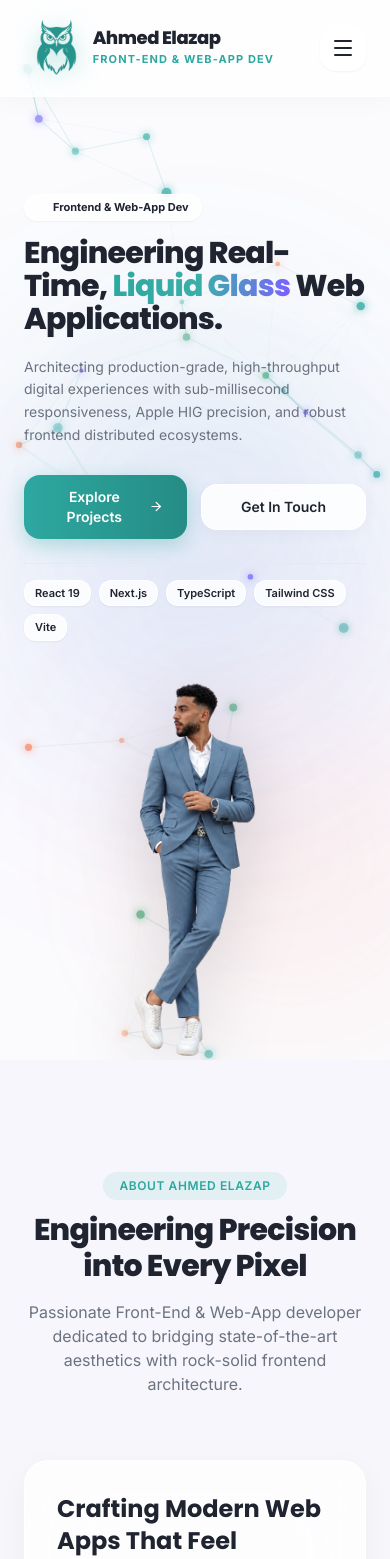
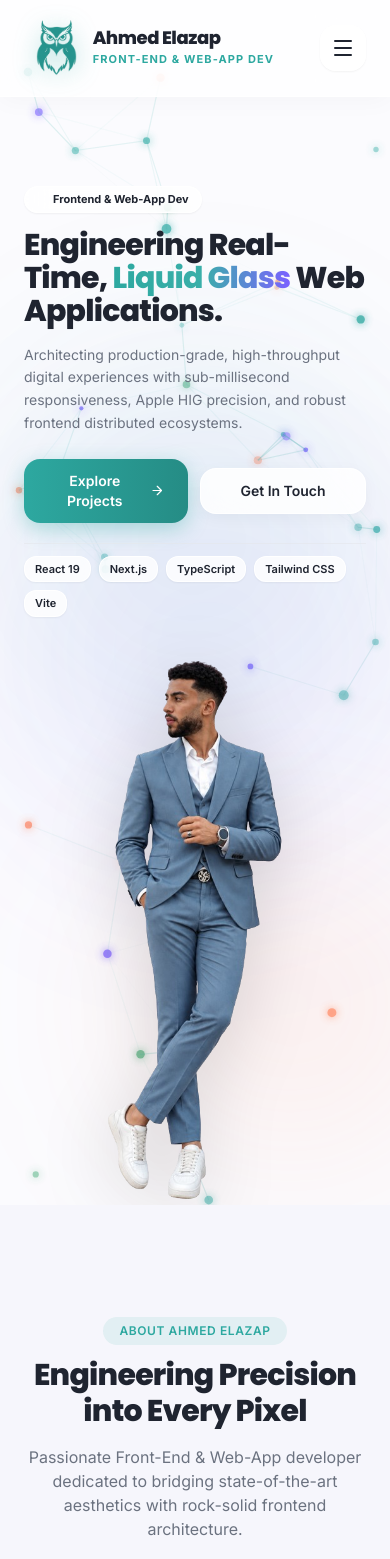
Before and after one commit to azapdev/newPortfolio, a React (Vite) app: page / in a window 390 px wide. Shown: the top 1559 px of the page. Built offline with nearby package versions, Linux system fonts and the light colour scheme.

Commit message:
feat: upscale hero avatar presence on mobile viewports

```diff
--- a/src/components/Hero.jsx
+++ b/src/components/Hero.jsx
@@ -114,14 +114,14 @@ export default function Hero() {
       </div>
 
       {/* Main Responsive Grid Layout (Unified for Mobile, Tablet, & Desktop) */}
-      <div className="w-full relative z-10 grid grid-cols-1 md:grid-cols-12 gap-8 md:gap-6 lg:gap-4 items-center flex-1 min-h-[calc(100vh-106px)]">
+      <div className="w-full relative z-10 grid grid-cols-1 md:grid-cols-12 gap-6 sm:gap-8 md:gap-6 lg:gap-4 items-center flex-1 min-h-[calc(100vh-106px)]">
 
         {/* Text & Copy Column */}
         <motion.div
           initial={{ opacity: 0, y: 20 }}
           animate={{ opacity: 1, y: 0 }}
           transition={{ duration: 0.7, ease: [0.16, 1, 0.3, 1] }}
-          className="md:col-span-7 flex flex-col items-start text-left pt-6 pb-2 md:py-10 pr-0 md:pr-4 lg:pr-10"
+          className="md:col-span-7 flex flex-col items-start text-left pt-4 sm:pt-6 pb-2 md:py-10 pr-0 md:pr-4 lg:pr-10"
         >
           {/* Subtle Mobile Tech Indicator */}
           <div className="flex md:hidden items-center gap-2 px-3 py-1 rounded-full bg-white/80 backdrop-blur-md border border-white/90 shadow-sm mb-4">
@@ -129,7 +129,7 @@ export default function Hero() {
             <span className="text-[11px] font-bold text-textPrimary">Frontend & Web-App Dev</span>
           </div>
 
-          <h1 className="text-3xl sm:text-5xl md:text-5xl lg:text-6xl xl:text-7xl font-heading font-extrabold tracking-tight text-textPrimary leading-[1.1] mb-5 sm:mb-6">
+          <h1 className="text-3xl sm:text-5xl md:text-5xl lg:text-6xl xl:text-7xl font-heading font-extrabold tracking-tight text-textPrimary leading-[1.1] mb-4 sm:mb-6">
             Engineering Real-Time,{' '}
             <span className="text-transparent bg-clip-text bg-gradient-to-r from-accentPrimary via-[#3AAFA9] to-[#7B61FF]">
               Liquid Glass
@@ -137,12 +137,12 @@ export default function Hero() {
             Web Applications.
           </h1>
 
-          <p className="text-sm sm:text-base md:text-base lg:text-lg xl:text-xl text-textSecondary font-normal leading-relaxed mb-7 sm:mb-8 max-w-2xl">
+          <p className="text-sm sm:text-base md:text-base lg:text-lg xl:text-xl text-textSecondary font-normal leading-relaxed mb-6 sm:mb-8 max-w-2xl">
             Architecting production-grade, high-throughput digital experiences with sub-millisecond responsiveness, Apple HIG precision, and robust frontend distributed ecosystems.
           </p>
 
           {/* Action CTAs */}
-          <div className="flex flex-wrap gap-3.5 sm:gap-4 items-center w-full sm:w-auto">
+          <div className="flex flex-wrap gap-3 sm:gap-4 items-center w-full sm:w-auto">
             <a
               href="#projects"
               className="group px-6 sm:px-7 py-3 sm:py-3.5 rounded-2xl bg-gradient-to-r from-accentPrimary to-[#258c85] text-white font-semibold shadow-[0_6px_20px_rgba(45,168,160,0.35)] hover:shadow-[0_10px_25px_rgba(45,168,160,0.45)] hover:-translate-y-0.5 transition-all duration-200 flex items-center justify-center gap-2 text-sm sm:text-base flex-1 sm:flex-none text-center"
@@ -160,7 +160,7 @@ export default function Hero() {
           </div>
 
           {/* Mobile-Friendly Horizontal Tech Stack Badges */}
-          <div className="flex md:hidden flex-wrap items-center gap-2 mt-6 pt-4 border-t border-borderLight/60 w-full">
+          <div className="flex md:hidden flex-wrap items-center gap-2 mt-5 pt-3 border-t border-borderLight/60 w-full">
             {['React 19', 'Next.js', 'TypeScript', 'Tailwind CSS', 'Vite'].map((tech) => (
               <span
                 key={tech}
@@ -172,19 +172,19 @@ export default function Hero() {
           </div>
         </motion.div>
 
-        {/* Right Avatar Column (Optimized for Mobile, Tablet, & Desktop) */}
+        {/* Right Avatar Column (Significantly Enlarged for Mobile & Tablet) */}
         <motion.div
           initial={{ opacity: 0, scale: 0.95 }}
           animate={{ opacity: 1, scale: 1 }}
           transition={{ duration: 0.8, delay: 0.15, ease: [0.16, 1, 0.3, 1] }}
-          className="md:col-span-5 relative flex justify-center md:justify-end items-end w-full h-[45vh] sm:h-[55vh] md:h-[60vh] lg:h-[calc(100vh-106px)] self-end"
+          className="md:col-span-5 relative flex justify-center md:justify-end items-end w-full h-[65vh] sm:h-[72vh] min-h-[440px] sm:min-h-[520px] md:h-[65vh] lg:h-[calc(100vh-106px)] self-end mt-2 md:mt-0"
         >
-          {/* Avatar Image (Natural aspect ratio, uncropped, grounded to bottom edge) */}
+          {/* Avatar Image (Bold, prominent presence on mobile with natural aspect ratio grounded to bottom) */}
           <div className="relative flex justify-center md:justify-end items-end w-full h-full">
             <img
               src="/assets/hero-avatar.png"
               alt="Ahmed Elazap - Full Body Portrait"
-              className="h-full max-h-[45vh] sm:max-h-[55vh] md:max-h-[60vh] lg:max-h-[calc(100vh-106px)] w-auto max-w-full object-contain object-bottom md:object-right-bottom drop-shadow-[0_15px_35px_rgba(0,0,0,0.14)] transition-transform duration-500 hover:scale-[1.01]"
+              className="h-full max-h-[65vh] sm:max-h-[72vh] min-h-[420px] sm:min-h-[500px] md:max-h-[65vh] lg:max-h-[calc(100vh-106px)] w-auto max-w-none object-contain object-bottom md:object-right-bottom drop-shadow-[0_15px_35px_rgba(0,0,0,0.14)] transition-transform duration-500 hover:scale-[1.01]"
               onError={(e) => {
                 e.target.style.display = 'none';
               }}
```
